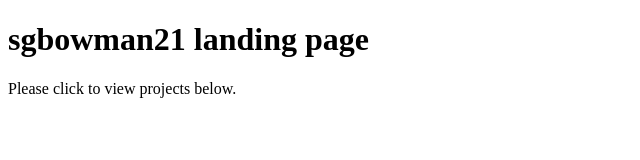
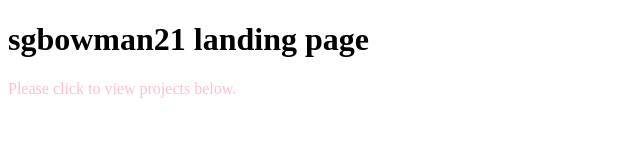
Before and after one commit to sgbowman21/sgbowman21.github.io, a plain HTML site: page index.html in a window 1280 px wide. Shown: the whole page, without its empty margins (0-640 px from the left). Drawn offline with Linux system fonts and the light colour scheme.

Commit message:
Update index.html

```diff
--- a/index.html
+++ b/index.html
@@ -3,7 +3,7 @@
 <body>
 
 <h1>sgbowman21 landing page</h1>
-<p>Please click to view projects below.</p>
+<p style="color: pink; margin-bottom: 100px;">Please click to view projects below.</p>
 
 
 
```
